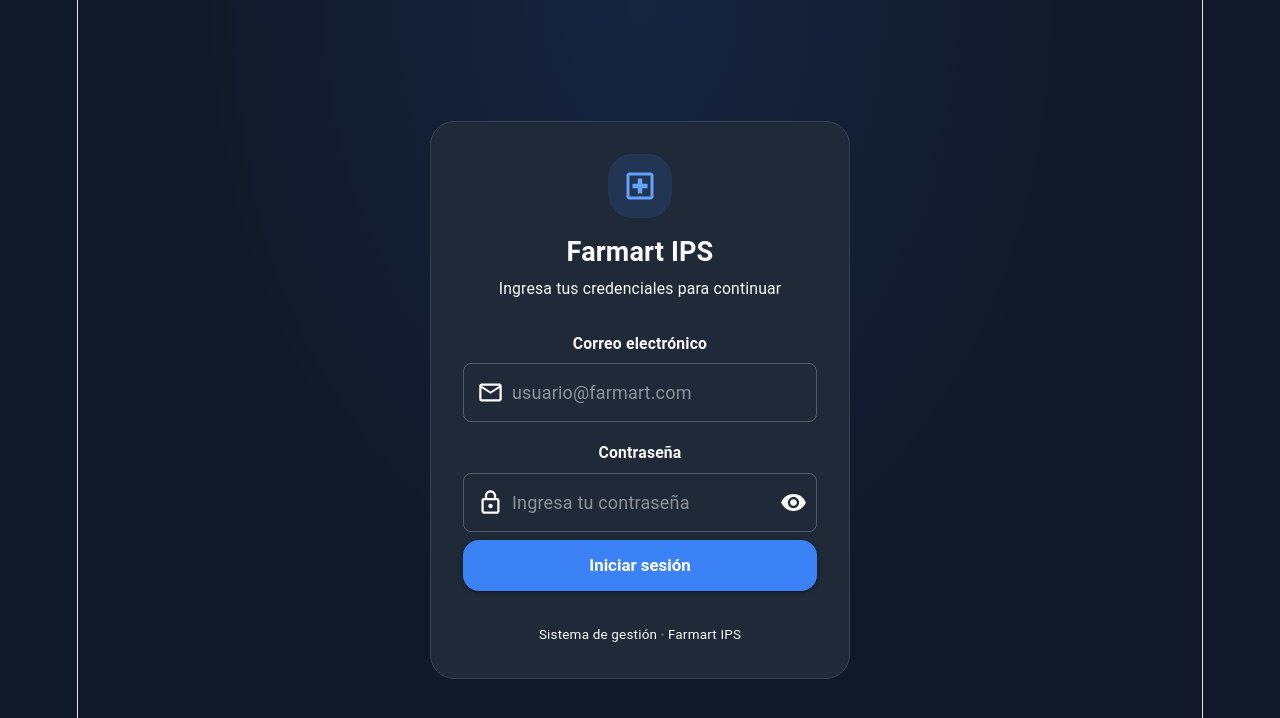
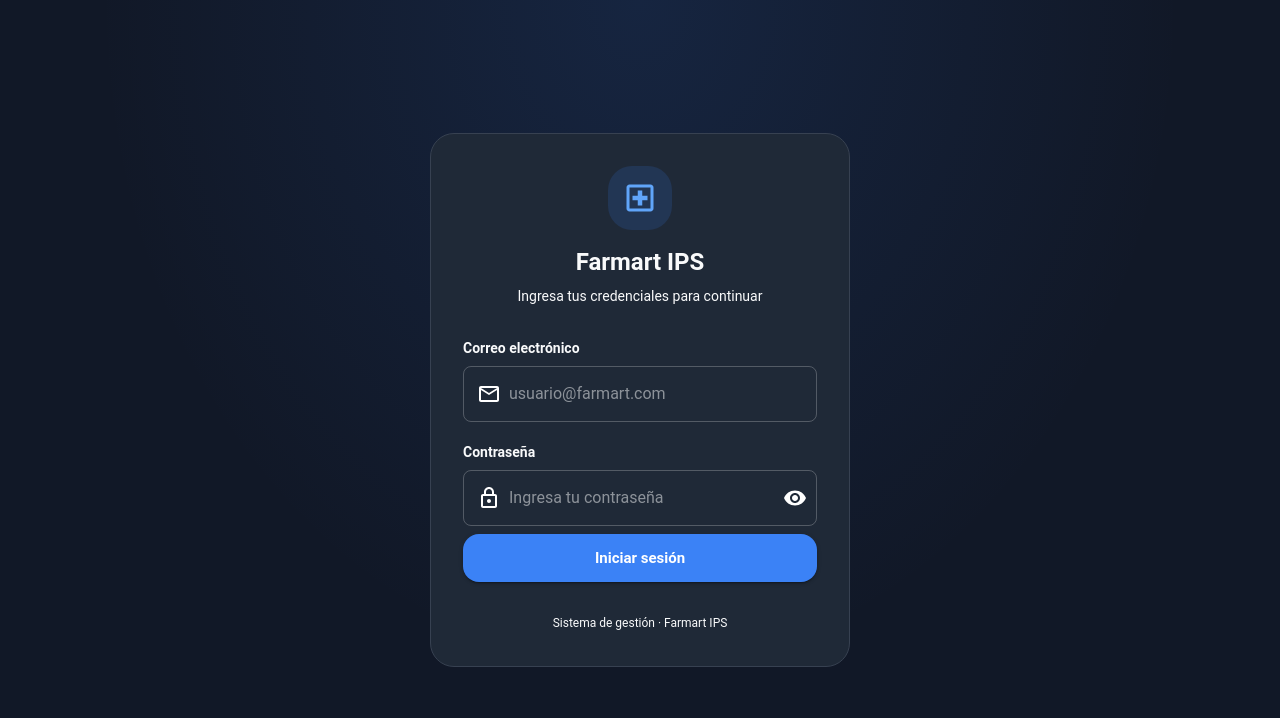
Before and after one commit to EmanuelM1999/frontend-farmart, a React (Vite) app: page / in a window 1280 px wide. Shown: the top 718 px of the page. Built offline with nearby package versions, Linux system fonts and the light colour scheme.

Commit message:
FIX: Ajuste de Layout para que ocupe todo el espacio disponible en la pantalla

```diff
--- a/src/App.css
+++ b/src/App.css
@@ -1,12 +1,4 @@
-
 #root {
   width: 100%;
   min-height: 100vh;
-  margin: 0;
-  padding: 0;
-  text-align: left;
 }
-
-* {
-  box-sizing: border-box;
-}
--- a/src/index.css
+++ b/src/index.css
@@ -1,111 +1,15 @@
-:root {
-  --text: #6b6375;
-  --text-h: #08060d;
-  --bg: #fff;
-  --border: #e5e4e7;
-  --code-bg: #f4f3ec;
-  --accent: #aa3bff;
-  --accent-bg: rgba(170, 59, 255, 0.1);
-  --accent-border: rgba(170, 59, 255, 0.5);
-  --social-bg: rgba(244, 243, 236, 0.5);
-  --shadow:
-    rgba(0, 0, 0, 0.1) 0 10px 15px -3px, rgba(0, 0, 0, 0.05) 0 4px 6px -2px;
-
-  --sans: system-ui, 'Segoe UI', Roboto, sans-serif;
-  --heading: system-ui, 'Segoe UI', Roboto, sans-serif;
-  --mono: ui-monospace, Consolas, monospace;
-
-  font: 18px/145% var(--sans);
-  letter-spacing: 0.18px;
-  color-scheme: light dark;
-  color: var(--text);
-  background: var(--bg);
-  font-synthesis: none;
-  text-rendering: optimizeLegibility;
-  -webkit-font-smoothing: antialiased;
-  -moz-osx-font-smoothing: grayscale;
-
-  @media (max-width: 1024px) {
-    font-size: 16px;
-  }
-}
-
-@media (prefers-color-scheme: dark) {
-  :root {
-    --text: #9ca3af;
-    --text-h: #f3f4f6;
-    --bg: #16171d;
-    --border: #2e303a;
-    --code-bg: #1f2028;
-    --accent: #c084fc;
-    --accent-bg: rgba(192, 132, 252, 0.15);
-    --accent-border: rgba(192, 132, 252, 0.5);
-    --social-bg: rgba(47, 48, 58, 0.5);
-    --shadow:
-      rgba(0, 0, 0, 0.4) 0 10px 15px -3px, rgba(0, 0, 0, 0.25) 0 4px 6px -2px;
-  }
-
-  #social .button-icon {
-    filter: invert(1) brightness(2);
-  }
-}
-
-#root {
-  width: 1126px;
-  max-width: 100%;
-  margin: 0 auto;
-  text-align: center;
-  border-inline: 1px solid var(--border);
-  min-height: 100svh;
-  display: flex;
-  flex-direction: column;
+* {
   box-sizing: border-box;
 }
 
-body {
+html,
+body,
+#root {
+  width: 100%;
+  min-height: 100%;
   margin: 0;
 }
 
-h1,
-h2 {
-  font-family: var(--heading);
-  font-weight: 500;
-  color: var(--text-h);
+body {
+  min-width: 320px;
 }
-
-h1 {
-  font-size: 56px;
-  letter-spacing: -1.68px;
-  margin: 32px 0;
-  @media (max-width: 1024px) {
-    font-size: 36px;
-    margin: 20px 0;
-  }
-}
-h2 {
-  font-size: 24px;
-  line-height: 118%;
-  letter-spacing: -0.24px;
-  margin: 0 0 8px;
-  @media (max-width: 1024px) {
-    font-size: 20px;
-  }
-}
-p {
-  margin: 0;
-}
-
-code,
-.counter {
-  font-family: var(--mono);
-  display: inline-flex;
-  border-radius: 4px;
-  color: var(--text-h);
-}
-
-code {
-  font-size: 15px;
-  line-height: 135%;
-  padding: 4px 8px;
-  background: var(--code-bg);
-}
```
Also changed, not shown: src/layouts/DashboardLayout.tsx (+11 -5 lines).
